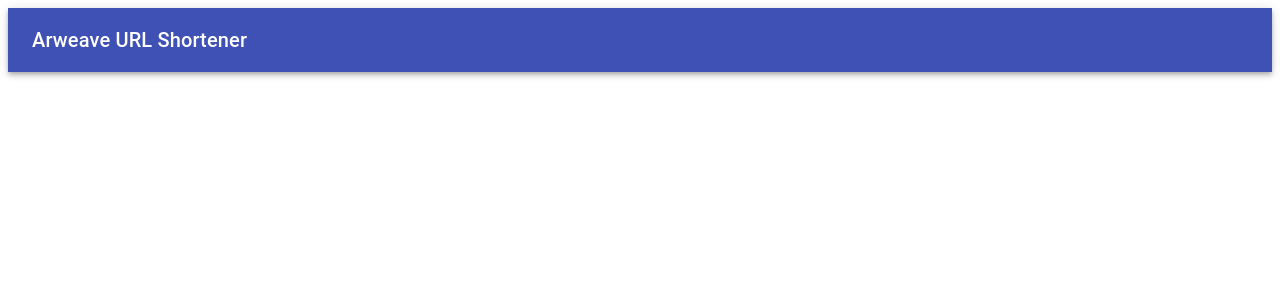
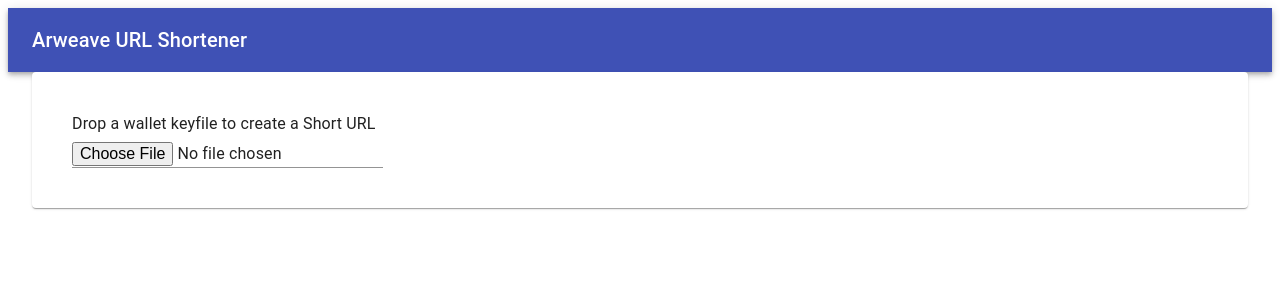
Before and after one commit to niinpatel/arweave-url-shortener, a React (Create React App) app: page / in a window 1280 px wide. Shown: the top 300 px of the page. Built offline with nearby package versions, Linux system fonts and the light colour scheme.

Commit message:
add KeyUpload component

```diff
--- a/src/App.js
+++ b/src/App.js
@@ -1,8 +1,19 @@
-import React from 'react';
+import React, { useState, Fragment } from 'react';
 import Navbar from './components/Navbar';
+import KeyUpload from './components/KeyUpload';
+import Container from '@material-ui/core/Container';
 
 const App = () => {
-  return <Navbar />;
+  const [wallet, setWallet] = useState(null);
+
+  return (
+    <Fragment>
+      <Navbar />
+      <Container fixed>
+        <KeyUpload setWallet={setWallet} />
+      </Container>
+    </Fragment>
+  );
 };
 
 export default App;
--- /dev/null
+++ b/src/components/KeyUpload.js
@@ -0,0 +1,44 @@
+import React from 'react';
+import Input from '@material-ui/core/Input';
+import Typography from '@material-ui/core/Typography';
+import Paper from '@material-ui/core/Paper';
+import { makeStyles } from '@material-ui/core/styles';
+
+const useStyles = makeStyles(theme => ({
+  root: {
+    padding: theme.spacing(5)
+  }
+}));
+
+const KeyUpload = ({ setWallet }) => {
+  const classes = useStyles();
+
+  const handleFileUpload = event => {
+    const filereader = new FileReader();
+
+    filereader.addEventListener('loadend', async event => {
+      try {
+        const wallet = JSON.parse(event.target.result);
+        setWallet(wallet);
+      } catch (e) {
+        alert(
+          'Something want wrong, make sure you have uploaded the correct file'
+        );
+        console.log(e);
+      }
+    });
+
+    filereader.readAsText(event.target.files[0]);
+  };
+
+  return (
+    <Paper className={classes.root}>
+      <Typography variant="body1">
+        Drop a wallet keyfile to create a Short URL
+      </Typography>
+      <Input type="file" onChange={handleFileUpload} />
+    </Paper>
+  );
+};
+
+export default KeyUpload;
--- a/src/components/Navbar.js
+++ b/src/components/Navbar.js
@@ -3,18 +3,19 @@
 import AppBar from '@material-ui/core/AppBar';
 import Toolbar from '@material-ui/core/Toolbar';
 import Typography from '@material-ui/core/Typography';
-import { withStyles } from '@material-ui/core/styles';
+import { makeStyles } from '@material-ui/core/styles';
 
-const styles = () => ({
+const useStyles = makeStyles(() => ({
   root: {
     flexGrow: 1
   },
   grow: {
     flexGrow: 1
   }
-});
+}));
 
-const Navbar = ({ classes }) => {
+const Navbar = () => {
+  const classes = useStyles();
   return (
     <AppBar position="static">
       <Toolbar>
@@ -26,4 +27,4 @@
   );
 };
 
-export default withStyles(styles)(Navbar);
+export default Navbar;
```
